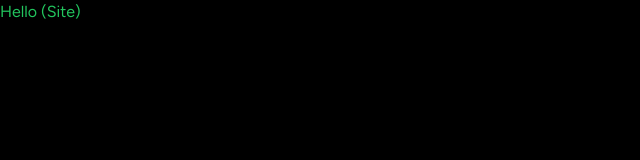
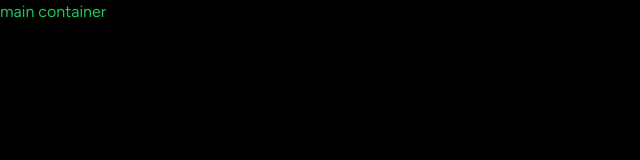
Before and after one commit to newdev-creator/next-spotify-clone, a Next.js app: page / in a window 1280 px wide. Shown: the top 160 px of the page, without its empty margins (0-640 px from the left). Built offline with nearby package versions, Linux system fonts and the light colour scheme.

Commit message:
FEAT: Sidebar

```diff
--- a/app/(site)/page.tsx
+++ b/app/(site)/page.tsx
@@ -1,3 +1,3 @@
 export default function Home() {
-  return <div className="text-green-500">Hello (Site)</div>;
+  return <div className="text-green-500">main container</div>;
 }
--- /dev/null
+++ b/components/Sidebar.tsx
@@ -0,0 +1,10 @@
+interface SidebarProps {
+  children: React.ReactNode;
+}
+
+const Sidebar: React.FC<SidebarProps> = ({ children }) => {
+  //00:10:52
+  return <div>{children}</div>;
+};
+
+export default Sidebar;
```
